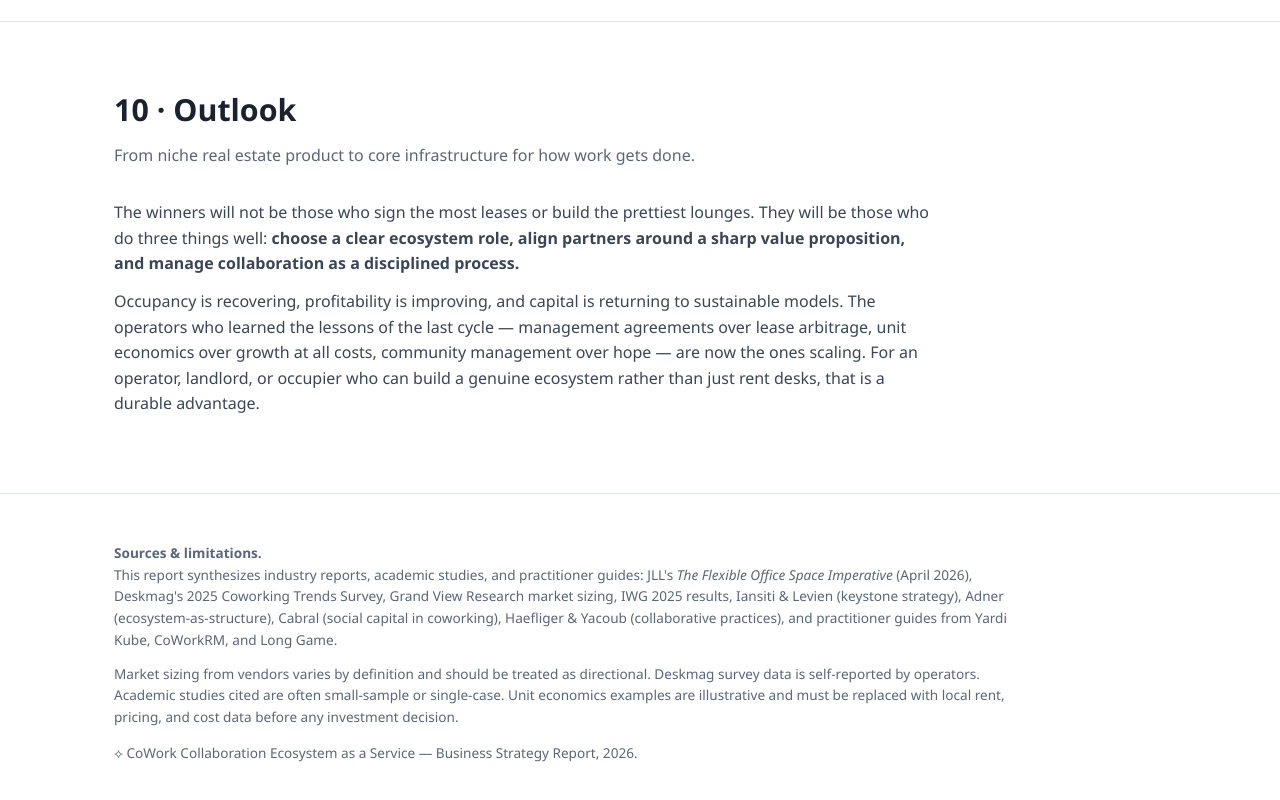
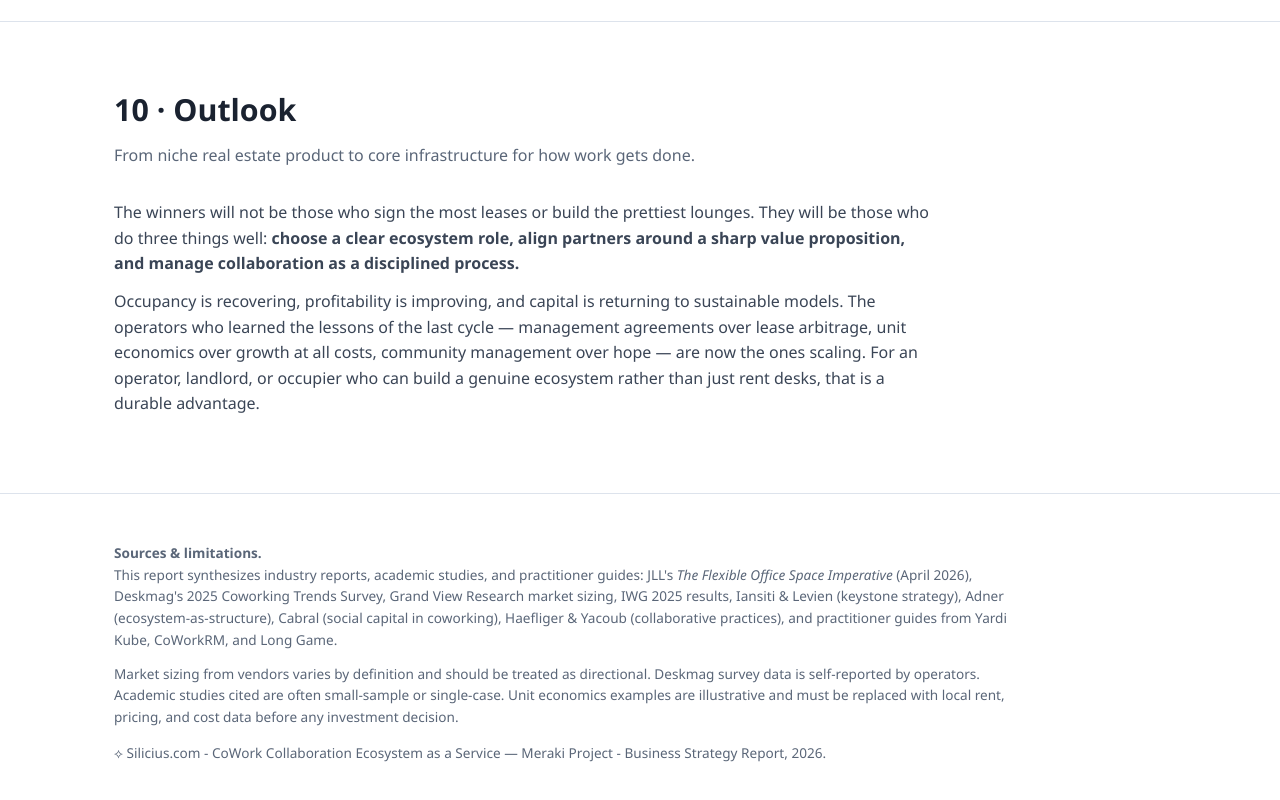
Before and after one commit to siliciuss/Sigma, a plain HTML site: page index.html in a window 1280 px wide. Shown: the part 9580-10380 px from the top of the page. Drawn offline with Linux system fonts and the light colour scheme.

Commit message:
Update footer text for business strategy report

```diff
--- a/index.html
+++ b/index.html
@@ -287,7 +287,7 @@ footer .wrap p{max-width:900px;color:var(--mut);font-size:.85rem}
   <strong>Sources &amp; limitations.</strong>
   <p>This report synthesizes industry reports, academic studies, and practitioner guides: JLL's <em>The Flexible Office Space Imperative</em> (April 2026), Deskmag's 2025 Coworking Trends Survey, Grand View Research market sizing, IWG 2025 results, Iansiti &amp; Levien (keystone strategy), Adner (ecosystem-as-structure), Cabral (social capital in coworking), Haefliger &amp; Yacoub (collaborative practices), and practitioner guides from Yardi Kube, CoWorkRM, and Long Game.</p>
   <p style="margin-top:8px">Market sizing from vendors varies by definition and should be treated as directional. Deskmag survey data is self-reported by operators. Academic studies cited are often small-sample or single-case. Unit economics examples are illustrative and must be replaced with local rent, pricing, and cost data before any investment decision.</p>
-  <p style="margin-top:14px">⟡ CoWork Collaboration Ecosystem as a Service — Business Strategy Report, 2026.</p>
+  <p style="margin-top:14px">⟡ Silicius.com - CoWork Collaboration Ecosystem as a Service — Meraki Project - Business Strategy Report, 2026.</p>
 </div></footer>
 
 <script>
```
